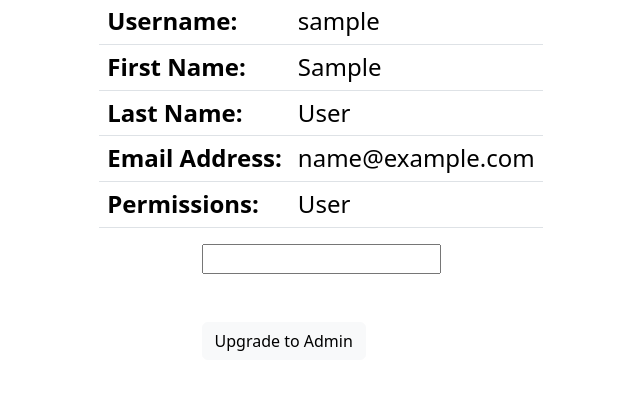
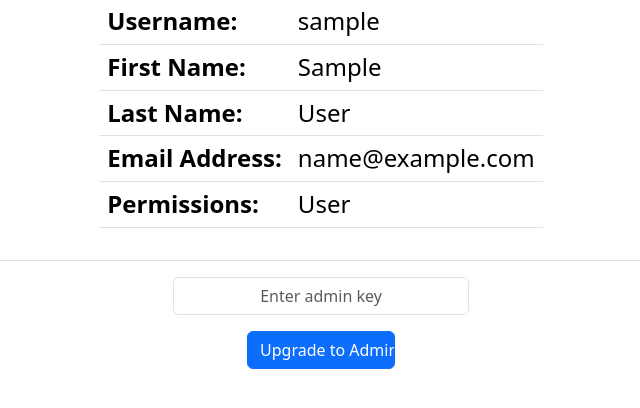
Before and after one commit to scottrmattix/transfer-guide, a Django app: page /account_info/ in a window 1280 px wide. Shown: the part 169-577 px from the top of the page, without its empty margins (319-959 px from the left). Run offline with Django 4.2, Linux system fonts and the light colour scheme; the visitor is signed in with stand-in values (Sample User, id 1); data that the repository does not hold is empty; some libraries are stand-ins or nearby versions.

Commit message:
Upgrading to an admin looks a lot better now

```diff
--- a/templates/account_info.html
+++ b/templates/account_info.html
@@ -31,13 +31,16 @@
     </tbody>
 </table>
 
-{% if permissions != "Admin" %}
-		<form action="{% url 'admin_upgrade' %}" method="post" class="form">
-			{% csrf_token %}
-      <input type="text" name="key" id="key"></br>
-			<input type="submit" value="Upgrade to Admin", name="admin_upgrade" class="btn btn-light mt-5">
-		</form>
-{% else %}
-{% endif %}
+<div class="container-fluid px-5 py-2" align="center">
+  {% if permissions != "Admin" %}
+    <div class="d-flex justify-content-between flex-wrap flex-md-nowrap align-items-center pb-2 mb-3 border-bottom"></div>
+    <form action="{% url 'admin_upgrade' %}" method="post" class="form d-flex flex-column align-items-center w-25">
+      {% csrf_token %}
+      <input type="text" name="key" id="key" class="w-100 form-control text-center" placeholder="Enter admin key">
+      <input type="submit" value="Upgrade to Admin" name="admin_upgrade" class="btn btn-primary mt-3 w-50">
+    </form>
+  {% else %}
+  {% endif %}
+</div>
 
 {% endblock %}
```
